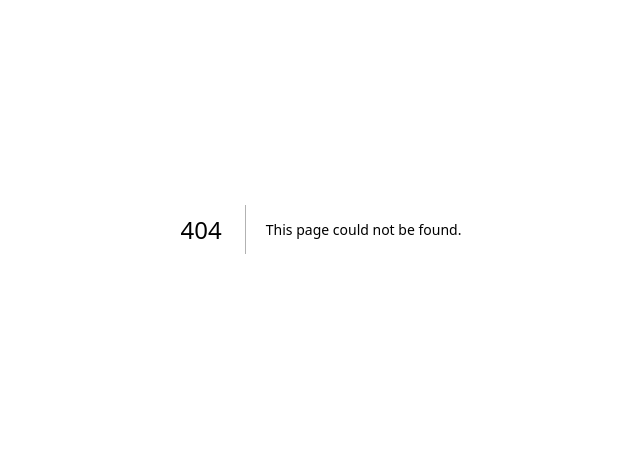
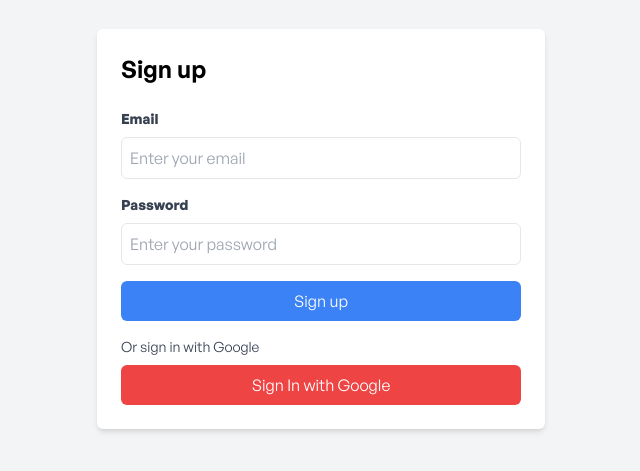
Before and after one commit to peterszarvas94/kada, a Next.js app: page /signup in a window 1280 px wide. Before the commit this address had no page. Shown: the part 171-642 px from the top of the page, without its empty margins (319-959 px from the left). Built offline with nearby package versions, Linux system fonts and the light colour scheme; no server answers.

Commit message:
add: infinite scroll to homepage

```diff
--- /dev/null
+++ b/app/api/signin/route.ts
@@ -0,0 +1,14 @@
+import { headers, cookies } from 'next/headers'
+
+export const dynamic = "force-dynamic";
+
+export async function POST(request: Request) {
+  console.log(await request.json())
+  console.log(cookies())
+  console.log(headers())
+  return new Response(JSON.stringify({ message: "helllo" }), {
+    headers: {
+      'content-type': 'application/json',
+    },
+  })
+}
--- /dev/null
+++ b/app/api/signout/route.ts
@@ -0,0 +1,5 @@
+export const dynamic = "force-dynamic";
+export async function POST(request: Request) {
+
+
+}
--- a/app/page.tsx
+++ b/app/page.tsx
@@ -1,10 +1,9 @@
 import { Suspense } from "react";
-import { HomeLoading, List } from "@/components/home";
+import { HomeLoading, ListWrapper } from "@/components/home-loading";
 import { CartButton } from "@/components/cart-button";
 import { CartContextWrapper } from "@/components/cart-context-wrapper";
 
 export default function HomePage() {
-
   return (
     <CartContextWrapper>
       <main className="relative">
@@ -15,7 +14,7 @@
           </h1>
         </div>
         <Suspense fallback={<HomeLoading />}>
-          <List />
+          <ListWrapper />
         </Suspense>
       </main>
     </CartContextWrapper>
--- a/app/product/[id]/page.tsx
+++ b/app/product/[id]/page.tsx
@@ -1,5 +1,5 @@
 import { Suspense } from "react";
-import { Details, DetailsLoading } from "@/components/product";
+import { ProductDetails, ProductDetailsLoading } from "@/components/product-details-loading";
 import { Metadata } from "next";
 import { getProduct } from "@/server/db";
 
@@ -28,8 +28,8 @@
 }
 export default function ProductPage({ params }: ProductPageProps) {
   return (
-    <Suspense fallback={<DetailsLoading />}>
-      <Details idStr={params.id} />
+    <Suspense fallback={<ProductDetailsLoading />}>
+      <ProductDetails idStr={params.id} />
     </Suspense>
   );
 }
--- /dev/null
+++ b/app/signin/page.tsx
@@ -0,0 +1,94 @@
+import { loginUser } from "@/server/firebase";
+import { cookies, headers } from "next/headers";
+
+export default function SigninPage() {
+  async function handleSubmit(formData: FormData) {
+    "use server";
+
+    const rawFormData = {
+      rawEmail: formData.get('email'),
+      rawPassword: formData.get('password')
+    }
+
+    console.log(rawFormData);
+
+    const email = rawFormData.rawEmail as string;
+    const password = rawFormData.rawPassword as string;
+
+    if (!email || !password) {
+      console.error("Missing email or password");
+      return;
+    }
+
+    const cookieStore = cookies();
+    console.log("C ", cookieStore.getAll());
+
+    const headerStore = headers();
+    const entries = headerStore.entries();
+    for (const entry in entries) {
+      console.log("E ", entry);
+    }
+
+    try {
+      const user = await loginUser(email, password);
+      // const accessToken = await user.getIdTokenResult();
+      // const refreshToken = user.refreshToken;
+
+      // console.log(user);
+      // console.log(accessToken);
+      // console.log(refreshToken);
+
+    } catch (error) {
+      console.error(error);
+      return;
+    }
+
+    // redirect("/");
+  }
+
+  return (
+    <div className="min-h-screen flex items-center justify-center bg-gray-100">
+      <div className="max-w-md w-full p-6 bg-white shadow-md rounded-md">
+        <h2 className="text-2xl font-semibold mb-6">Sign in</h2>
+        <form action={handleSubmit}>
+          <div className="mb-4">
+            <label htmlFor="email" className="block text-gray-700 text-sm font-bold mb-2">
+              Email
+            </label>
+            <input
+              type="email"
+              id="email"
+              name="email"
+              className="w-full p-2 border rounded-md"
+              placeholder="Enter your email"
+            />
+          </div>
+          <div className="mb-4">
+            <label htmlFor="password" className="block text-gray-700 text-sm font-bold mb-2">
+              Password
+            </label>
+            <input
+              type="password"
+              id="password"
+              name="password"
+              className="w-full p-2 border rounded-md"
+              placeholder="Enter your password"
+            />
+          </div>
+          <button
+            type="submit"
+            className="w-full bg-blue-500 text-white p-2 rounded-md hover:bg-blue-600"
+          >
+            Sign In
+          </button>
+        </form>
+        <div className="mt-4">
+          <p className="text-gray-700 text-sm">Or sign in with Google</p>
+          <button className="mt-2 w-full bg-red-500 text-white p-2 rounded-md hover:bg-red-600">
+            Sign In with Google
+          </button>
+        </div>
+      </div>
+    </div>
+  );
+}
--- /dev/null
+++ b/app/signup/page.tsx
@@ -0,0 +1,80 @@
+import { createUser } from "@/server/firebase";
+import { redirect } from "next/navigation";
+
+export default function SignupPage() {
+
+  async function handleSubmit(formData: FormData) {
+    "use server";
+
+    const rawFormData = {
+      rawEmail: formData.get('email'),
+      rawPassword: formData.get('password')
+    }
+
+    console.log(rawFormData);
+
+    const email = rawFormData.rawEmail as string;
+    const password = rawFormData.rawPassword as string;
+
+    if (!email || !password) {
+      console.error("Missing email or password");
+      return;
+    }
+
+    try {
+      const user = await createUser(email, password);
+      console.log(user);
+    } catch (error) {
+      console.error("Something went wrong");
+      return;
+    }
+
+    redirect("/signin");
+  }
+
+  return (
+    <div className="min-h-screen flex items-center justify-center bg-gray-100">
+      <div className="max-w-md w-full p-6 bg-white shadow-md rounded-md">
+        <h2 className="text-2xl font-semibold mb-6">Sign up</h2>
+        <form action={handleSubmit}>
+          <div className="mb-4">
+            <label htmlFor="email" className="block text-gray-700 text-sm font-bold mb-2">
+              Email
+            </label>
+            <input
+              type="email"
+              id="email"
+              name="email"
+              className="w-full p-2 border rounded-md"
+              placeholder="Enter your email"
+            />
+          </div>
+          <div className="mb-4">
+            <label htmlFor="password" className="block text-gray-700 text-sm font-bold mb-2">
+              Password
+            </label>
+            <input
+              type="password"
+              id="password"
+              name="password"
+              className="w-full p-2 border rounded-md"
+              placeholder="Enter your password"
+            />
+          </div>
+          <button
+            type="submit"
+            className="w-full bg-blue-500 text-white p-2 rounded-md hover:bg-blue-600"
+          >
+            Sign up
+          </button>
+        </form>
+        <div className="mt-4">
+          <p className="text-gray-700 text-sm">Or sign in with Google</p>
+          <button className="mt-2 w-full bg-red-500 text-white p-2 rounded-md hover:bg-red-600">
+            Sign In with Google
+          </button>
+        </div>
+      </div>
+    </div>
+  );
+}
--- a/components/home.tsx
+++ b/components/home-loading.tsx
@@ -1,5 +1,5 @@
 import { getProducts } from "@/server/db";
-import { Card } from "./card";
+import { List } from "./list";
 
 // loading state
 function Skeleton() {
@@ -50,34 +50,8 @@
   );
 }
 
-// product list
-export async function List() {
-  const products = await getProducts();
+export async function ListWrapper() {
+  const products = await getProducts(8);
 
-  return (
-    <ul className="grid-cols-shop grid justify-center gap-[16px] p-10 px-[87px]">
-      {products.map((product) => (
-        <Card
-          key={product.id}
-          id={product.id}
-          name={product.title}
-          description={product.description}
-          price={product.price}
-          discount={product.discountPercentage}
-          image={{src: product.thumbnail, alt: product.title}}
-        />
-      ))}
-      {products.map((product) => (
-        <Card
-          key={product.id}
-          id={product.id}
-          name={product.title}
-          description={product.description}
-          price={product.price}
-          discount={product.discountPercentage}
-          image={{src: product.thumbnail, alt: product.title}}
-        />
-      ))}
-    </ul>
-  );
+  return <List initialProducts={products} />;
 }
--- /dev/null
+++ b/components/list.tsx
@@ -0,0 +1,86 @@
+"use client";
+
+import type { ProductType } from "@/server/db";
+import { getProducts } from "@/server/db";
+import { useEffect, useState } from "react";
+import { Card } from "./card";
+
+interface ListProps {
+  initialProducts: ProductType[];
+}
+export function List({ initialProducts }: ListProps) {
+  const [products, setProducts] = useState<ProductType[]>(
+    initialProducts || [],
+  );
+  const [loading, setLoading] = useState(false);
+  const [noMore, setNoMore] = useState(false);
+
+  useEffect(() => {
+    async function handleScroll() {
+      if (loading || noMore) {
+        return;
+      }
+
+      const isBottom = window.innerHeight + window.scrollY + 20 >= document.body.offsetHeight;
+
+      if (isBottom) {
+        setLoading(true);
+
+        const nextProducts = await getProducts(8, products.length);
+        const newProducts = [...products, ...nextProducts];
+
+        if (nextProducts.length === 0) {
+          setNoMore(true)
+        } else {
+          setProducts(newProducts);
+        }
+        setLoading(false);
+      }
+    }
+
+    window.addEventListener("scroll", handleScroll);
+    return () => window.removeEventListener("scroll", handleScroll);
+  }, [products]);
+
+  return (
+    <>
+      <ul className="grid-cols-shop grid justify-center gap-[16px] p-10 px-[87px]">
+        {products.map((product) => (
+          <Card
+            key={product.id}
+            id={product.id}
+            name={product.title}
+            description={product.description}
+            price={product.price}
+            discount={product.discountPercentage}
+            image={{ src: product.thumbnail, alt: product.title }}
+          />
+        ))}
+      </ul>
+
+      <div role="status" className="flex justify-center py-10 h-8">
+        {(loading && !noMore) ? (
+          <>
+            <svg
+              aria-hidden="true"
+              className="h-8 w-8 animate-spin fill-black text-gray-200"
+              viewBox="0 0 100 101"
+              fill="none"
+              xmlns="http://www.w3.org/2000/svg"
+            >
+              <path
+                d="M100 50.5908C100 78.2051 77.6142 100.591 50 100.591C22.3858 100.591 0 78.2051 0 50.5908C0 22.9766 22.3858 0.59082 50 0.59082C77.6142 0.59082 100 22.9766 100 50.5908ZM9.08144 50.5908C9.08144 73.1895 27.4013 91.5094 50 91.5094C72.5987 91.5094 90.9186 73.1895 90.9186 50.5908C90.9186 27.9921 72.5987 9.67226 50 9.67226C27.4013 9.67226 9.08144 27.9921 9.08144 50.5908Z"
+                fill="currentColor"
+              />
+              <path
+                d="M93.9676 39.0409C96.393 38.4038 97.8624 35.9116 97.0079 33.5539C95.2932 28.8227 92.871 24.3692 89.8167 20.348C85.8452 15.1192 80.8826 10.7238 75.2124 7.41289C69.5422 4.10194 63.2754 1.94025 56.7698 1.05124C51.7666 0.367541 46.6976 0.446843 41.7345 1.27873C39.2613 1.69328 37.813 4.19778 38.4501 6.62326C39.0873 9.04874 41.5694 10.4717 44.0505 10.1071C47.8511 9.54855 51.7191 9.52689 55.5402 10.0491C60.8642 10.7766 65.9928 12.5457 70.6331 15.2552C75.2735 17.9648 79.3347 21.5619 82.5849 25.841C84.9175 28.9121 86.7997 32.2913 88.1811 35.8758C89.083 38.2158 91.5421 39.6781 93.9676 39.0409Z"
+                fill="currentFill"
+              />
+            </svg>
+            <span className="sr-only">Loading...</span>
+          </>
+        ) : null}
+      </div>
+    </>
+  );
+}
--- a/components/product.tsx
+++ b/components/product-details-loading.tsx
@@ -9,7 +9,7 @@
 import { CartContextWrapper } from "./cart-context-wrapper";
 
 // loading state
-export function DetailsLoading() {
+export function ProductDetailsLoading() {
   return (
     <main
       role="status"
@@ -82,10 +82,10 @@
 }
 
 // product details
-interface DetailsProp {
+interface ProductDetailsProp {
   idStr: string;
 }
-export async function Details({ idStr }: DetailsProp) {
+export async function ProductDetails({ idStr }: ProductDetailsProp) {
   let product: ProductType;
   try {
     product = await getProduct(idStr);
```
Also changed, not shown: 1 other file (tests, documents, lock files or other folders).
